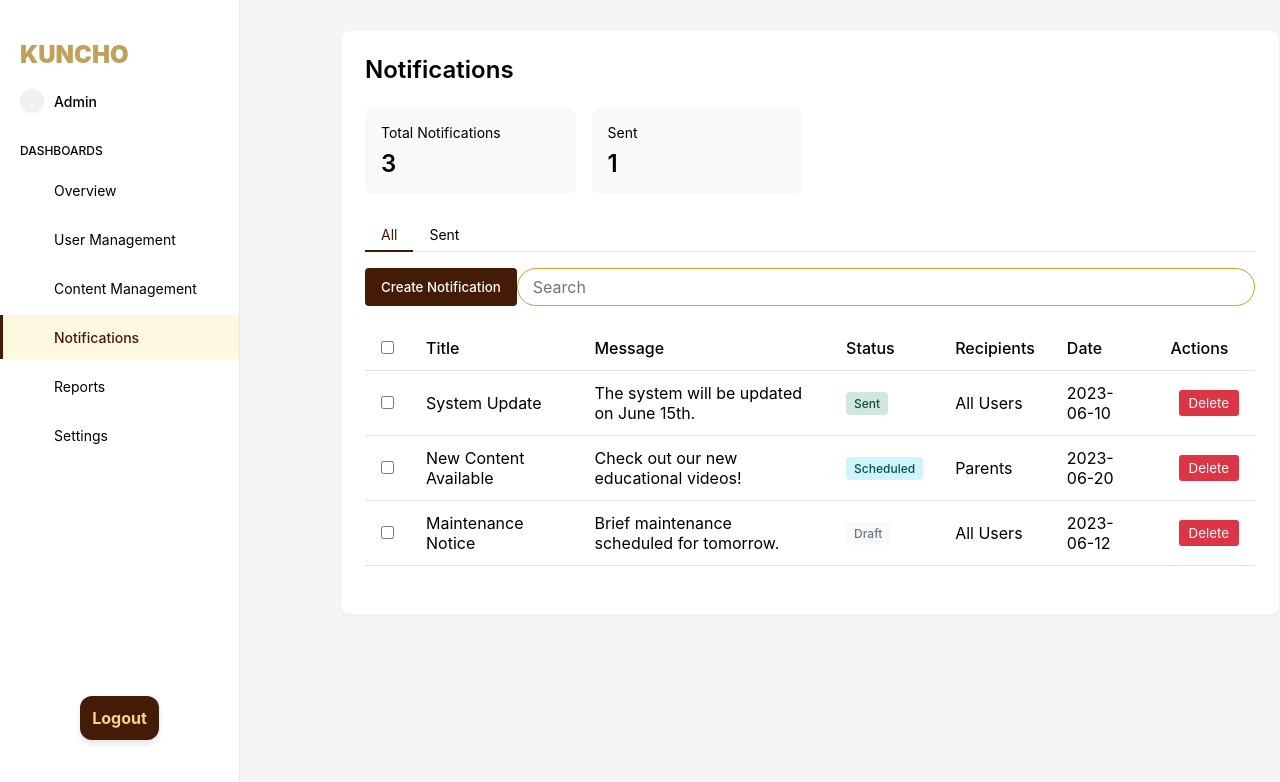
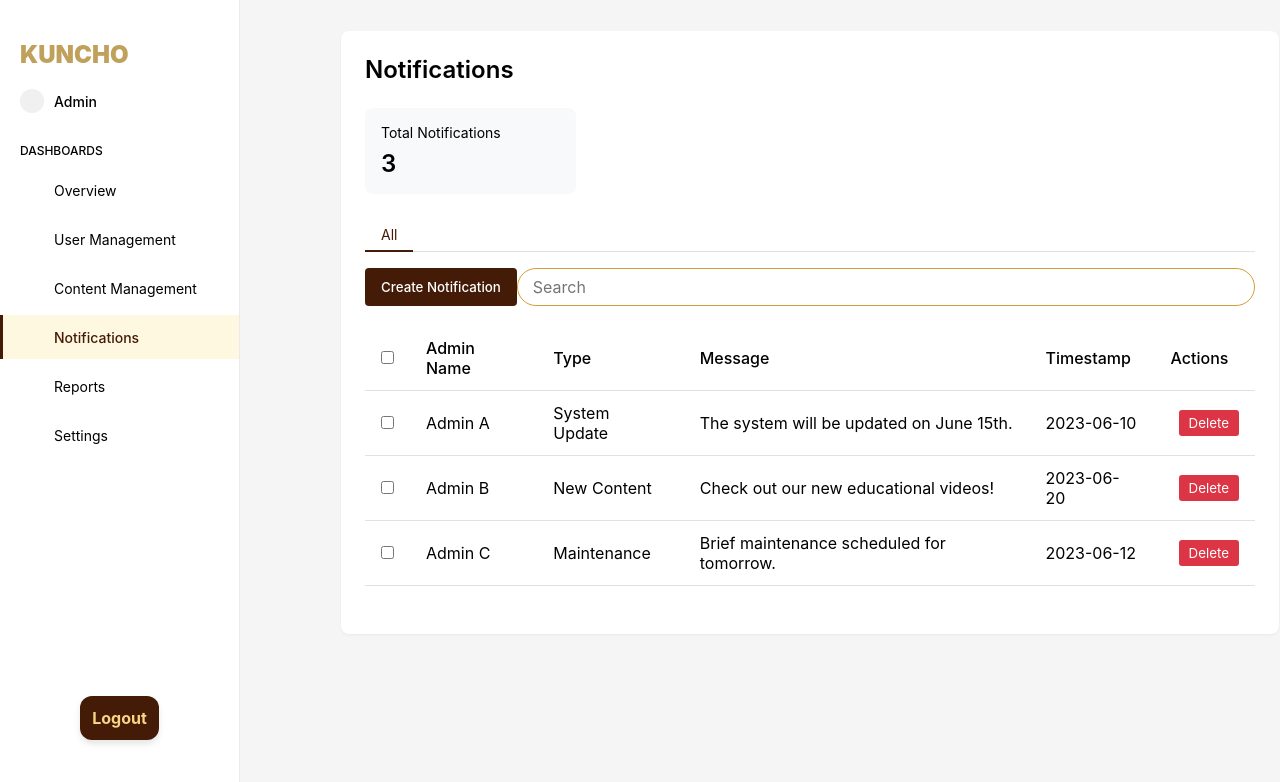
Before and after one commit to selamalex/Kunchonew, a React (Create React App) app: page /admin/notification in a window 1280 px wide. Shown: the top 782 px of the page. Built offline with nearby package versions, Linux system fonts and the light colour scheme; sample sign-in values are in the browser's storage.

Commit message:
Admin fix content mangement

```diff
--- a/src/Features/Admin/components/admin.css
+++ b/src/Features/Admin/components/admin.css
@@ -12,28 +12,28 @@ body {
   -webkit-font-smoothing: antialiased;
   -moz-osx-font-smoothing: grayscale;
   background-color: #f5f5f5;
-  overflow-x: hidden; /* prevent horizontal scroll */
+  overflow-x: hidden;
 }
 
 
-/* Container for sidebar + main content */
+
 .app {
   display: flex;
   height: 100vh;
   background-color: #f5f5f5;
-  overflow: hidden; /* no scroll */
+  overflow: hidden;
 }
 
-/* Content area next to sidebar */
+
 .content {
   flex: 1;
-  padding: 1px; /* more padding for breathing room */
+  padding: 1px;
   overflow-y: auto;
   max-height: 100vh;
   background-color: #f5f5f5;
 }
 
-/* White card container inside content */
+
 .page-container {
   background-color: white;
   border-radius: 8px;
@@ -41,9 +41,6 @@ body {
   box-shadow: 0 1px 3px rgba(0, 0, 0, 0.05);
 }
 
-/* Other admin styles left unchanged below ... */
-
-/* (Rest of admin.css styles here, unchanged, you can append) */
 
 .page-header {
   font-size: 24px;
@@ -151,7 +148,7 @@ body {
 }
 
 .tab.active {
-   color: #431b06;  /* golden instead of blue */
+   color: #431b06;
 }
 
 .tab.active::after {
@@ -161,7 +158,7 @@ body {
   left: 0;
   right: 0;
   height: 2px;
-  background-color: #431b06;  /* golden */
+  background-color: #431b06;
 }
 
 .tab-badge {
@@ -302,7 +299,7 @@ body {
   display: block;
   margin-bottom: 8px;
   font-weight: 500;
-  color: #000;
+  color: #000 !important;
 }
 
 .form-group small {
@@ -383,7 +380,7 @@ body {
 
 .popup-form h2 {
   margin-bottom: 20px;
-  color: #000;
+  color: #000 !important;
 }
 
 .popup-form input {
--- a/src/Features/Admin/pages/ContentManagement.js
+++ b/src/Features/Admin/pages/ContentManagement.js
@@ -324,10 +324,11 @@ formData.append("thumbnail", thumbnail);
               boxShadow: "0 4px 12px rgba(0,0,0,0.15)",
             }}
           >
-            <h2>Add New Content</h2>
+            <h2 style={{ color: "#000" }}>Add New Content</h2>
+
             <form onSubmit={handleSubmit}>
               <div style={{ marginBottom: "12px" }}>
-                <label>Title</label>
+                <label style={{ color: "#000" }}>Category</label>
                 <input
                   type="text"
                   name="title"
@@ -339,7 +340,8 @@ formData.append("thumbnail", thumbnail);
               </div>
 
               <div style={{ marginBottom: "12px" }}>
-                <label>Category</label>
+                <label style={{ color: "#000" }}>Title</label>
+
                 <select
                   name="category"
                   value={newContent.category}
@@ -368,7 +370,7 @@ formData.append("thumbnail", thumbnail);
               </div> */}
 
               <div style={{ marginBottom: "12px" }}>
-                <label>Date</label>
+                <label style={{ color: "#000" }}>Date</label>
                 <input
                   type="date"
                   name="date"
@@ -380,7 +382,7 @@ formData.append("thumbnail", thumbnail);
               </div>
 
               <div style={{ marginBottom: "12px" }}>
-                <label>Upload File</label>
+                <label style={{ color: "#000" }}>Upload File</label>
                 <input
                   type="file"
                   name="file"
@@ -391,7 +393,7 @@ formData.append("thumbnail", thumbnail);
                 />
               </div>
               <div style={{ marginBottom: "12px" }}>
-  <label>Upload Thumbnail</label>
+  <label style={{ color: "#000" }}>Upload Thumbnail</label>
   <input
     type="file"
     name="thumbnail"
--- a/src/Features/Admin/pages/Notifications.js
+++ b/src/Features/Admin/pages/Notifications.js
@@ -1,92 +1,41 @@
 "use client";
-import '../components/admin.css';
+import "../components/admin.css";
 import { useState } from "react";
 
 const Notifications = () => {
-  // Initial notifications state
   const [notifications, setNotifications] = useState([
     {
       id: 1,
-      title: "System Update",
+      adminName: "Admin A",
+      type: "System Update",
       message: "The system will be updated on June 15th.",
-      status: "Sent",
-      recipients: "All Users",
-      date: "2023-06-10",
+      timestamp: "2023-06-10",
     },
     {
       id: 2,
-      title: "New Content Available",
+      adminName: "Admin B",
+      type: "New Content",
       message: "Check out our new educational videos!",
-      status: "Scheduled",
-      recipients: "Parents",
-      date: "2023-06-20",
+      timestamp: "2023-06-20",
     },
     {
       id: 3,
-      title: "Maintenance Notice",
+      adminName: "Admin C",
+      type: "Maintenance",
       message: "Brief maintenance scheduled for tomorrow.",
-      status: "Draft",
-      recipients: "All Users",
-      date: "2023-06-12",
+      timestamp: "2023-06-12",
     },
   ]);
 
   const [activeTab, setActiveTab] = useState("all");
   const [showPopup, setShowPopup] = useState(false);
 
-  // State for the new notification form
-  const [newNotification, setNewNotification] = useState({
-    title: "",
-    message: "",
-    status: "Draft",
-    recipients: "",
-    date: "",
-  });
-
-  // Delete notification by id
   const handleDeleteNotification = (id) => {
     setNotifications(notifications.filter((notification) => notification.id !== id));
   };
 
-  // Open and close popup handlers
   const openPopup = () => setShowPopup(true);
   const closePopup = () => setShowPopup(false);
-
-  // Handle input changes for new notification form
-  const handleChange = (e) => {
-    const { name, value } = e.target;
-    setNewNotification((prev) => ({ ...prev, [name]: value }));
-  };
-
-  // Create new notification and add to list
-  const handleCreateNotification = () => {
-    // Simple validation
-    if (
-      !newNotification.title.trim() ||
-      !newNotification.message.trim() ||
-      !newNotification.recipients.trim() ||
-      !newNotification.date
-    ) {
-      alert("Please fill all fields");
-      return;
-    }
-
-    // Generate new id (assumes notifications are sorted by id ascending)
-    const newId = notifications.length ? notifications[notifications.length - 1].id + 1 : 1;
-
-    setNotifications((prev) => [...prev, { id: newId, ...newNotification }]);
-
-    // Reset form
-    setNewNotification({
-      title: "",
-      message: "",
-      status: "Draft",
-      recipients: "",
-      date: "",
-    });
-
-    closePopup();
-  };
 
   return (
     <>
@@ -99,12 +48,6 @@ const Notifications = () => {
             <div className="stat-title">Total Notifications</div>
             <div className="stat-value">{notifications.length}</div>
           </div>
-          <div className="stat-card">
-            <div className="stat-title">Sent</div>
-            <div className="stat-value">
-              {notifications.filter((n) => n.status === "Sent").length}
-            </div>
-          </div>
         </div>
 
         {/* Tabs and Search */}
@@ -115,12 +58,6 @@ const Notifications = () => {
               onClick={() => setActiveTab("all")}
             >
               All
-            </div>
-            <div
-              className={`tab ${activeTab === "sent" ? "active" : ""}`}
-              onClick={() => setActiveTab("sent")}
-            >
-              Sent
             </div>
           </div>
 
@@ -140,7 +77,6 @@ const Notifications = () => {
               className="search-input"
               placeholder="Search"
               style={{ width: "250px" }}
-              // Search functionality can be added here later
             />
           </div>
 
@@ -148,37 +84,22 @@ const Notifications = () => {
           <table className="table">
             <thead>
               <tr>
-                <th>
-                  <input type="checkbox" />
-                </th>
-                <th>Title</th>
+                <th><input type="checkbox" /></th>
+                <th>Admin Name</th>
+                <th>Type</th>
                 <th>Message</th>
-                <th>Status</th>
-                <th>Recipients</th>
-                <th>Date</th>
+                <th>Timestamp</th>
                 <th>Actions</th>
               </tr>
             </thead>
             <tbody>
-              {notifications
-                .filter((notification) => {
-                  if (activeTab === "all") return true;
-                  return notification.status.toLowerCase() === activeTab;
-                })
-                .map((notification) => (
+              {notifications.map((notification) => (
                 <tr key={notification.id}>
-                    <td>
-                      <input type="checkbox" />
-                    </td>
-                    <td>{notification.title}</td>
+                  <td><input type="checkbox" /></td>
+                  <td>{notification.adminName}</td>
+                  <td>{notification.type}</td>
                   <td>{notification.message}</td>
-                    <td>
-                      <span className={`status-badge ${notification.status.toLowerCase()}`}>
-                        {notification.status}
-                      </span>
-                    </td>
-                    <td>{notification.recipients}</td>
-                    <td>{notification.date}</td>
+                  <td>{notification.timestamp}</td>
                   <td>
                     <button
                       className="action-button"
@@ -202,88 +123,60 @@ const Notifications = () => {
         </div>
       </div>
 
-      {/* Popup Modal */}
-     {/*  {showPopup && (
+      {/* Popup Modal Disabled */}
+      {/*
+      {showPopup && (
         <div className="popup-overlay" onClick={closePopup}>
-          <div
-            className="popup"
-            onClick={(e) => {
-              e.stopPropagation(); // Prevent closing when clicking inside popup
-            }}
-          >
+          <div className="popup" onClick={(e) => e.stopPropagation()}>
             <h2>Create Notification</h2>
-
             <label>
-              Title
+              Admin Name
               <input
                 type="text"
-                name="title"
-                value={newNotification.title}
+                name="adminName"
                 onChange={handleChange}
-                placeholder="Enter title"
+                placeholder="Enter admin name"
                 className="popup-input"
               />
             </label>
-
+            <label>
+              Type
+              <input
+                type="text"
+                name="type"
+                onChange={handleChange}
+                placeholder="Enter type"
+                className="popup-input"
+              />
+            </label>
             <label>
               Message
               <textarea
                 name="message"
-                value={newNotification.message}
                 onChange={handleChange}
                 placeholder="Enter message"
                 className="popup-textarea"
               />
             </label>
-
             <label>
-              Status
-              <select
-                name="status"
-                value={newNotification.status}
-                onChange={handleChange}
-                className="popup-select"
-              >
-                <option value="Draft">Draft</option>
-                <option value="Scheduled">Scheduled</option>
-                <option value="Sent">Sent</option>
-              </select>
-            </label>
-
-            <label>
-              Recipients
-              <input
-                type="text"
-                name="recipients"
-                value={newNotification.recipients}
-                onChange={handleChange}
-                placeholder="Enter recipients"
-                className="popup-input"
-              />
-            </label>
-
-            <label>
-              Date
+              Timestamp
               <input
                 type="date"
-                name="date"
-                value={newNotification.date}
+                name="timestamp"
                 onChange={handleChange}
                 className="popup-input"
               />
             </label>
-
             <div className="popup-buttons">
-              <button className="button" onClick={closePopup}>
-                Cancel
-              </button>
+              <button className="button" onClick={closePopup}>Cancel</button>
               <button className="button button-primary" onClick={handleCreateNotification}>
                 Create
               </button>
             </div>
           </div>
         </div>
-      )}*/}
+      )}
+      */}
     </>
   );
 };
```
Lines whose indentation alone changed are shown as unchanged.
